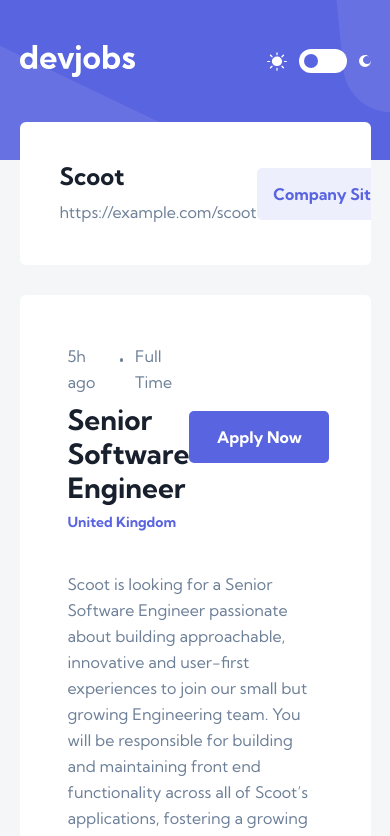
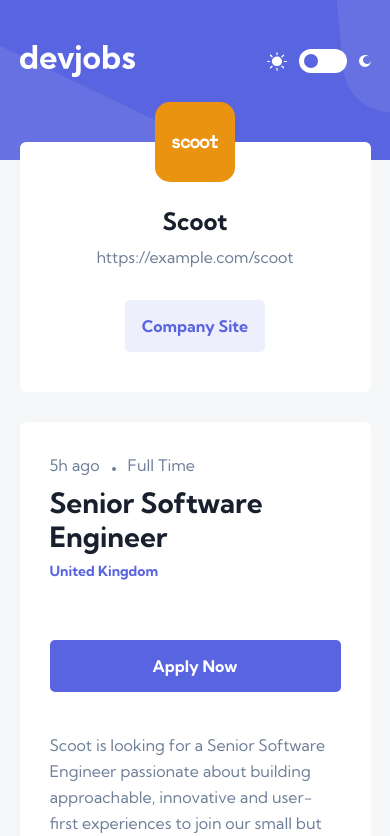
Before and after one commit to mcornale/devjobs-web-app, a React (Create React App) app: page /1 in a window 390 px wide. Shown: the top 836 px of the page. Built offline with nearby package versions, Linux system fonts and the light colour scheme.

Commit message:
Make job single page responsive

```diff
--- a/src/components/Footer/JobBottomBanner.js
+++ b/src/components/Footer/JobBottomBanner.js
@@ -5,8 +5,8 @@
 const JobBottomBanner = (props) => {
   return (
     <section className={styles.jobBottomBanner}>
-      <div>
-        <h3 className={styles.jobDescriptionPosition}>{props.position}</h3>
+      <div className={styles.jobDescription}>
+        <h3>{props.position}</h3>
         <p>{props.company}</p>
       </div>
       <a href={props.apply} target='_blank' rel='noreferrer'>
--- a/src/components/Footer/JobBottomBanner.module.css
+++ b/src/components/Footer/JobBottomBanner.module.css
@@ -6,3 +6,18 @@
   padding: 3rem 0;
   margin: 8rem auto 0;
 }
+
+@media (max-width: 48.12em) {
+  .jobBottomBanner {
+    flex-direction: column;
+    align-items: stretch;
+  }
+
+  .jobBottomBanner button {
+    width: 100% !important;
+  }
+
+  .jobDescription {
+    display: none;
+  }
+}
--- a/src/components/Main/CompanyHeader.module.css
+++ b/src/components/Main/CompanyHeader.module.css
@@ -18,3 +18,19 @@
 .companyHeaderInfos h2 {
   margin-bottom: 0.8rem;
 }
+
+@media (max-width: 48.12em) {
+  .companyHeader {
+    flex-direction: column;
+    align-items: center;
+    margin-top: 2rem;
+  }
+
+  .companyHeaderInfos {
+    flex-direction: column;
+    align-items: center;
+    text-align: center;
+    gap: 3rem;
+    padding-top: 6.5rem;
+  }
+}
--- a/src/components/Main/CompanyLogo.module.css
+++ b/src/components/Main/CompanyLogo.module.css
@@ -1,6 +1,7 @@
 .companyLogo {
   display: grid;
   place-items: center;
+  flex-shrink: 0;
 }
 
 .companyLogoSmall {
@@ -17,3 +18,13 @@
 .companyLogoBig img {
   width: 58%;
 }
+
+@media (max-width: 48.12em) {
+  .companyLogoBig {
+    width: 8rem;
+    height: 8rem;
+    border-radius: var(--border-radius-l);
+    position: absolute;
+    transform: translateY(-50%);
+  }
+}
--- a/src/components/Main/JobDescription.module.css
+++ b/src/components/Main/JobDescription.module.css
@@ -61,3 +61,19 @@
   border-radius: 100%;
   background-color: var(--color-dark-grey);
 }
+
+@media (max-width: 48.12em) {
+  .jobDescription {
+    padding: 3rem;
+  }
+
+  .jobDescription button {
+    width: 100% !important;
+  }
+
+  .jobDescriptionDetails {
+    flex-direction: column;
+    align-items: stretch;
+    gap: 6rem;
+  }
+}
--- a/src/components/Main/SearchBar.js
+++ b/src/components/Main/SearchBar.js
@@ -18,6 +18,7 @@
   const [filterByLocationValue, setFilterByLocationValue] =
     useState(filterByLocation);
   const [fullTimeOnlyChecked, setFullTimeOnlyChecked] = useState(fullTimeOnly);
+
   const filterByInfosInput = useRef();
   const filterByLocationInput = useRef();
   const fullTimeOnlyInput = useRef();
```
